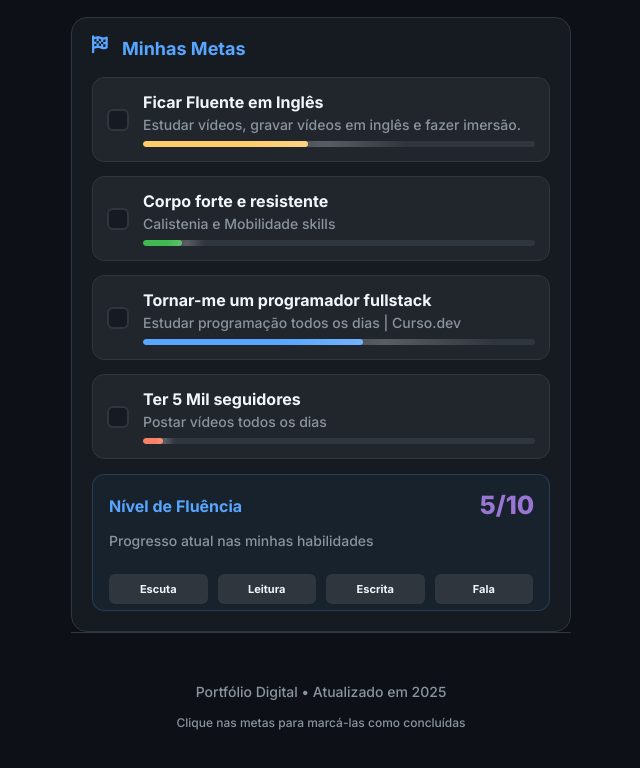
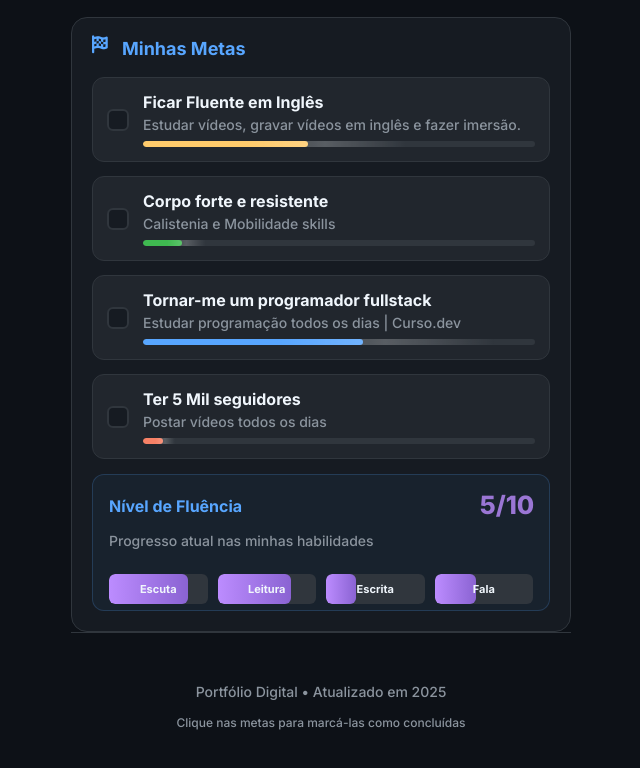
Before and after one commit to kaiquebazil/links, a plain HTML site: page index.html in a window 1280 px wide. Shown: the part 936-1704 px from the top of the page, without its empty margins (319-959 px from the left). Drawn offline with Linux system fonts and the light colour scheme.

Commit message:
corrigindo bug da porcentagem

```diff
--- a/index.html
+++ b/index.html
@@ -400,5 +400,59 @@
       </div>
     </div>
     <script src="js/app.js"></script>
+    <script>
+      // Função para inicializar as barras de progresso
+      function initializeProgressBars() {
+        // Barras de progresso das metas
+        document
+          .querySelectorAll(".goal-progress .progress-bar")
+          .forEach((bar) => {
+            const width =
+              getComputedStyle(bar).getPropertyValue("--progress-width");
+            // Aplica a largura diretamente
+            bar.style.width = width;
+          });
+
+        // Barras de fluência
+        document.querySelectorAll(".fluency-fill").forEach((bar) => {
+          const width =
+            getComputedStyle(bar).getPropertyValue("--progress-width");
+          // Aplica a largura diretamente
+          bar.style.width = width;
+        });
+      }
+
+      // Chame esta função no final do DOMContentLoaded
+      document.addEventListener("DOMContentLoaded", function () {
+        // Seu código existente...
+
+        // Inicialize as barras de progresso
+        initializeProgressBars();
+
+        // Animar barras de fluência ao carregar
+        setTimeout(() => {
+          animateFluencyBars();
+        }, 500);
+      });
+
+      // Função para animar as barras de fluência
+      function animateFluencyBars() {
+        const bars = document.querySelectorAll(".fluency-fill");
+        bars.forEach((bar) => {
+          const currentWidth = bar.style.width;
+          // Guarda a largura original
+          const targetWidth =
+            getComputedStyle(bar).getPropertyValue("--progress-width");
+
+          // Reseta para 0
+          bar.style.width = "0%";
+
+          // Anima para a largura alvo
+          setTimeout(() => {
+            bar.style.width = targetWidth;
+          }, 300);
+        });
+      }
+    </script>
   </body>
 </html>
```
